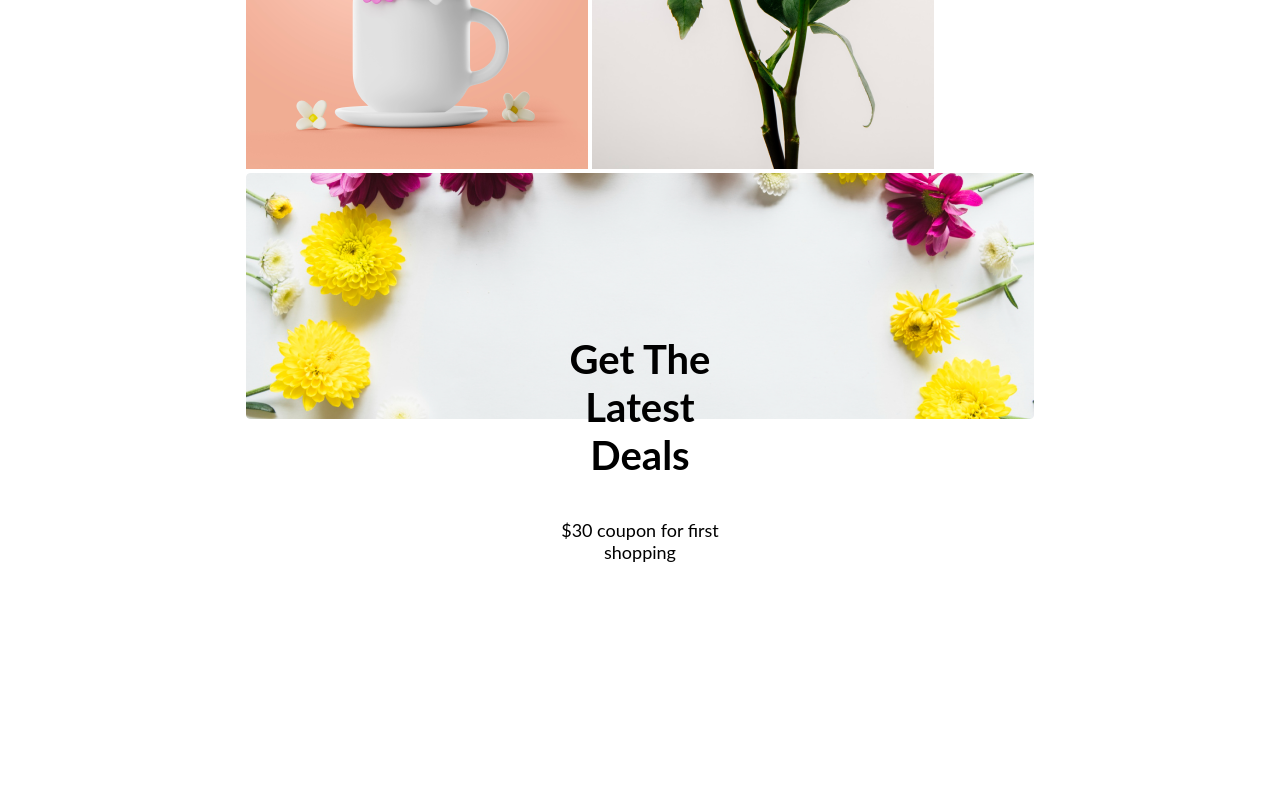
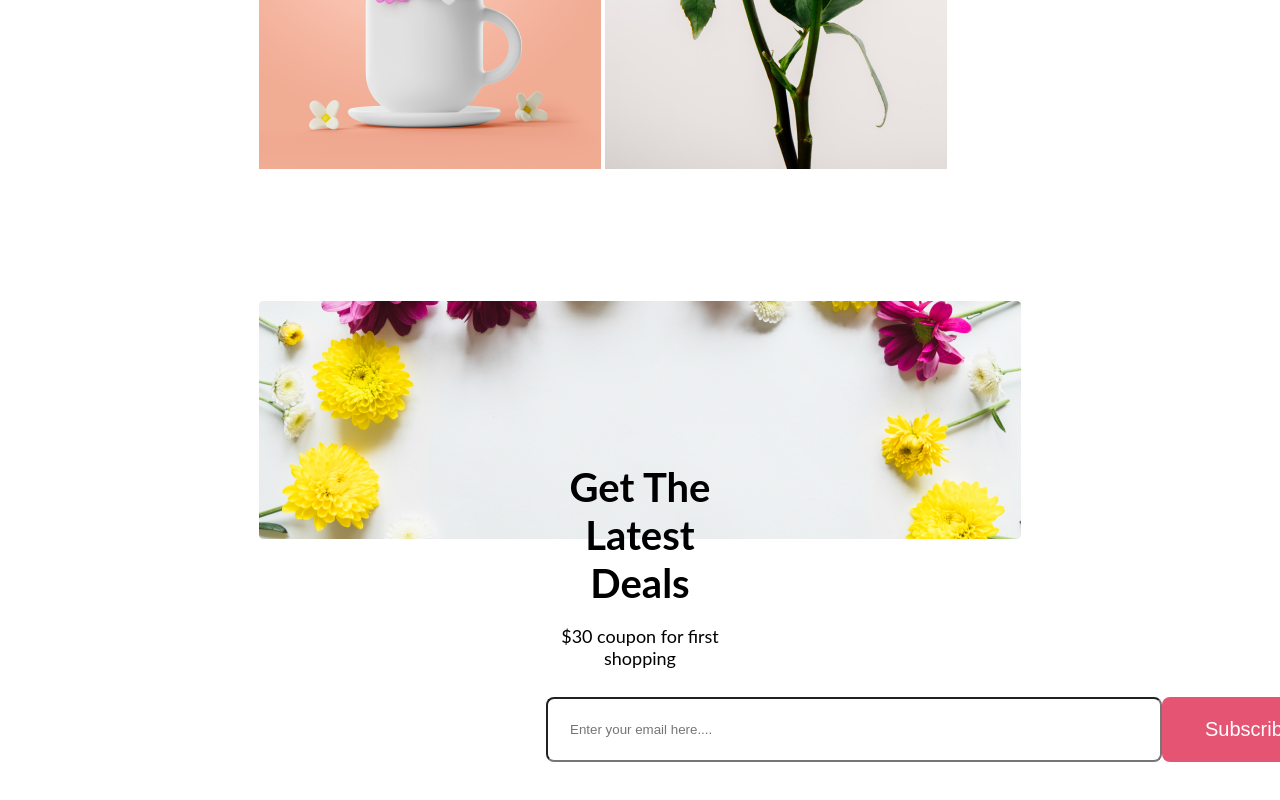
Before and after one commit to 1siadadeeb1/Flower-shop, a plain HTML site: page index.html in a window 1280 px wide. Shown: the part 5801-6601 px from the top of the page. Before the commit the page ends 6512 px from the top, so only its background shows below. Drawn offline with Linux system fonts and the light colour scheme.

Commit message:
main shesh

```diff
--- a/index.html
+++ b/index.html
@@ -84,11 +84,19 @@
             <img src="./images/Rectangle 5.png" alt="" class="onlypic">
             <img src="./images/Rectangle 6.png" alt="" class="onlypic">
         </section>
-        <section>
+        <section class="last">
             <div class="background">
             <div class="text1">
-                <p class="a">Get The Latest Deals</p>
+                <p class="aa">Get The Latest Deals</p>
                 <p class="b">$30 coupon for first shopping</p>
+                <div class="flex">
+                <form>
+                    <label>
+                        <input type="email" placeholder="Enter your email here...." class="form">
+                    </label>
+                </form>
+                <button class="btn">Subscribe</button>
+                </div>
             </div>
         </div>
         </section>
--- a/styles/flowershop.css
+++ b/styles/flowershop.css
@@ -52,7 +52,7 @@
     padding: 178px 423px 0px 423px;
 }
 .pad{
-    margin: 0px 238px;
+    margin: 0px 251px;
 }
 .flowe1{
     background-image: url(/images/Rectangle\ 3\ \(1\).png);
@@ -164,8 +164,29 @@
     background-image: url(/images/Rectangle\ 9.png);
     background-size: contain;
     background-repeat: no-repeat;
+    padding: 122px 287px;
 }
 .text1{
     text-align: center;
-    padding: 122px 287px;
+
 }
+.form{
+    padding: 23px 413px 23px 22px;
+    border-radius: 8px;
+}
+.flex{
+    display: flex;
+    justify-content: space-between;
+    padding: 10px 0px 0px 0px;
+}
+.last{
+    padding: 128px 0px;
+}
+.aa{
+
+    font-size: 40px;
+    font-family: "Lato", sans-serif;
+    font-weight: 700;
+    font-style: normal;
+    margin-bottom: 0%;
+}
```
